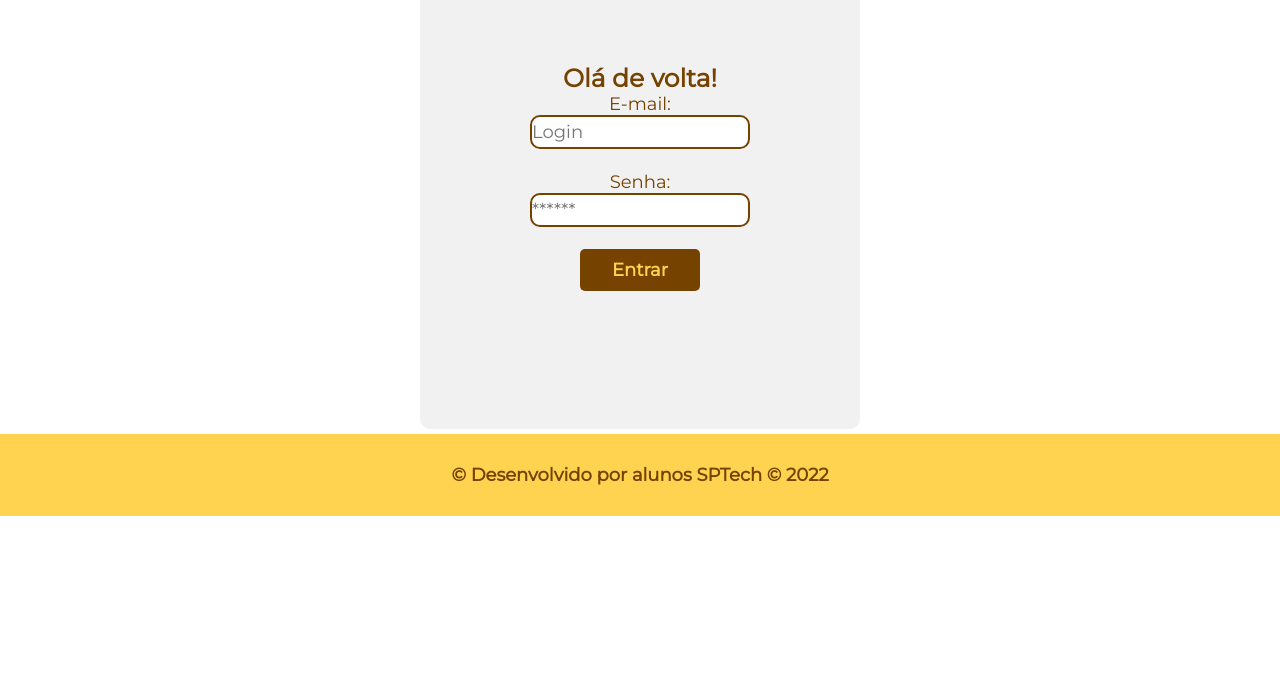
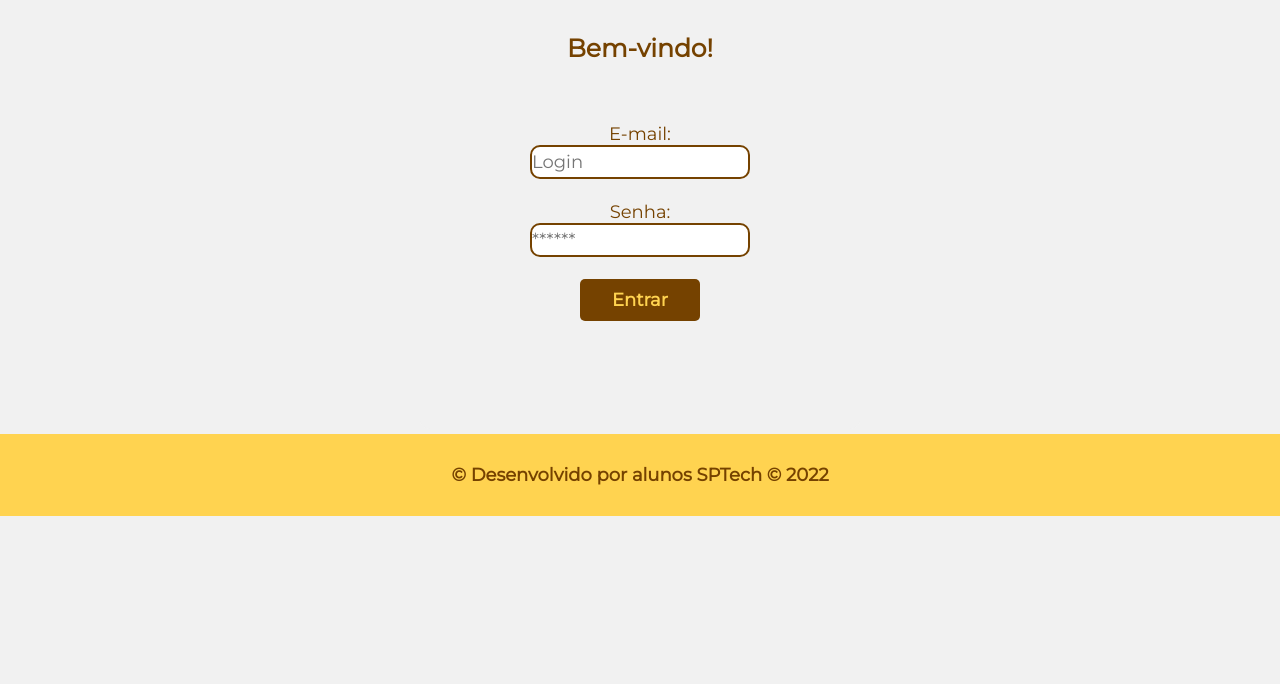
Before and after one commit to gablimasilva/PI-2ADSA, a website: page Site institucional/public/login.html in a window 1280 px wide. Shown: the part 116-800 px from the top of the page. Drawn offline with Linux system fonts and the light colour scheme.

Commit message:
Tela de login finalizada

```diff
--- a/Site institucional/public/css/style_Cadastro_login.css
+++ b/Site institucional/public/css/style_Cadastro_login.css
@@ -12,7 +12,7 @@
     font-size: 18px;
 }
 body {
-    background-color: rgb(255, 255, 255);
+    background-color: #f1f1f1;
 }
 
 html {
@@ -76,6 +76,10 @@ button {
     cursor: pointer;
 }
 
+h2 {
+  margin-top: 40px;
+}
+
 /* FORMULARIO */
 
 input {
@@ -98,7 +102,16 @@ input {
 
 form {
     display: flex;
+    flex-direction: row;
+    padding: 30px;
+    margin: auto;
+}
+
+.caixa-login {
+    display: flex;
     flex-direction: column;
+    padding: 10px;
+    margin-top: 20px;
 }
 
 .loading-div {
--- a/Site institucional/public/login.html
+++ b/Site institucional/public/login.html
@@ -44,18 +44,21 @@
     <div class="banner-login">
         <div class="container">
             <div class="card medio">
-                <h2>Olá de volta!</h2>
+                <h2>Bem-vindo!</h2>
                 <div class="formulario">
                     <form id="form_login" method="post" onsubmit="return entrar()">
+                        <div class="caixa-login">
                             E-mail:
                             <input name="emailLoja" type="text" placeholder="Login">
                             <br>
                             Senha:
                             <input name="senhaLoja" type="password" placeholder="******">
                             <br>
+
                             <button class="btn" type="submit">
                                 Entrar
                             </button>
+                        </div>
                     </form>
 
 
```
Also changed, not shown: Site institucional/public/cadastro.html (+0 -2 lines). Lines whose indentation alone changed are shown as unchanged.
